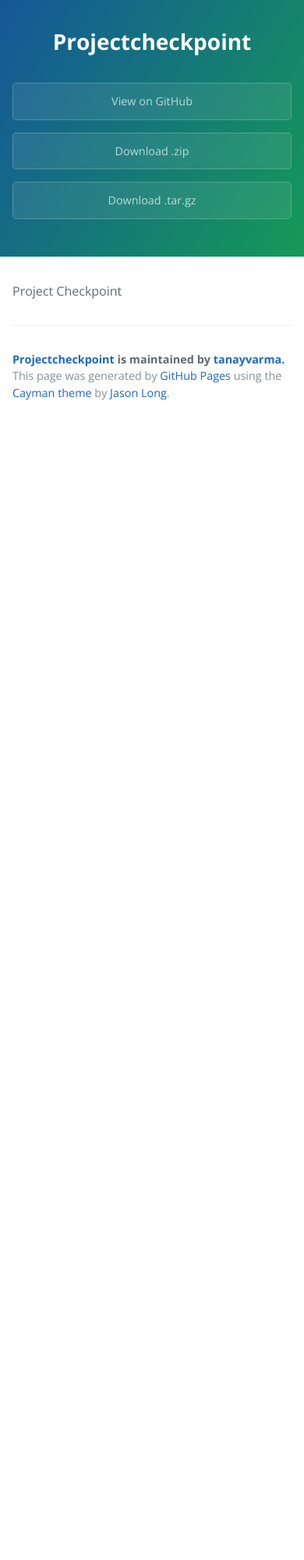
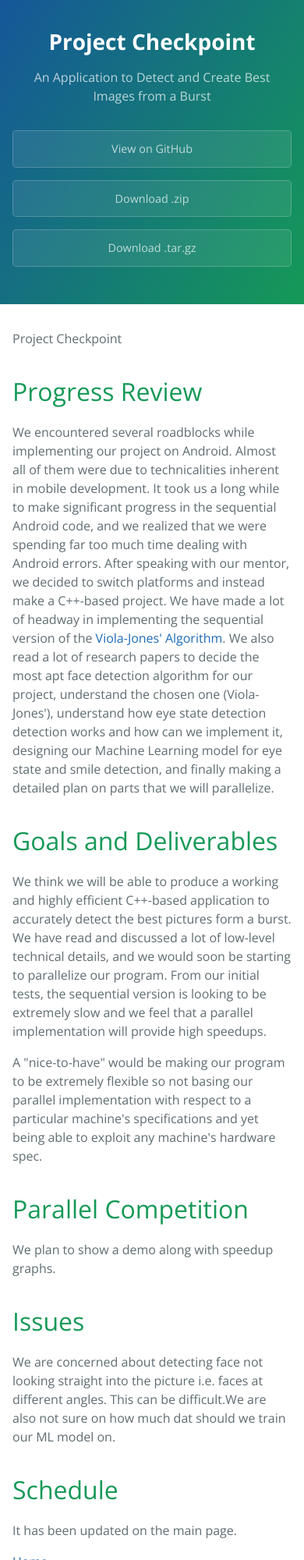
Before and after one commit to tanayvarma/projectcheckpoint, a plain HTML site: page index.html in a window 390 px wide. Shown: the top 2000 px of the page at 78% size. Before the commit the page ends 844 px from the top, so only its background shows below. Drawn offline with nearby package versions, Linux system fonts and the light colour scheme.

Commit message:
Create gh-pages branch via GitHub

```diff
--- a/index.html
+++ b/index.html
@@ -2,7 +2,7 @@
 <html lang="en-us">
   <head>
     <meta charset="UTF-8">
-    <title>Projectcheckpoint by tanayvarma</title>
+    <title>Project Checkpoint by tanayvarma</title>
     <meta name="viewport" content="width=device-width, initial-scale=1">
     <link rel="stylesheet" type="text/css" href="stylesheets/normalize.css" media="screen">
     <link href='https://fonts.googleapis.com/css?family=Open+Sans:400,700' rel='stylesheet' type='text/css'>
@@ -11,8 +11,8 @@
   </head>
   <body>
     <section class="page-header">
-      <h1 class="project-name">Projectcheckpoint</h1>
-      <h2 class="project-tagline"></h2>
+      <h1 class="project-name">Project Checkpoint</h1>
+      <h2 class="project-tagline">An Application to Detect and Create Best Images from a Burst</h2>
       <a href="https://github.com/tanayvarma/projectcheckpoint" class="btn">View on GitHub</a>
       <a href="https://github.com/tanayvarma/projectcheckpoint/zipball/master" class="btn">Download .zip</a>
       <a href="https://github.com/tanayvarma/projectcheckpoint/tarball/master" class="btn">Download .tar.gz</a>
@@ -21,8 +21,37 @@
     <section class="main-content">
       <p>Project Checkpoint</p>
 
+<h1>
+<a id="progress-review" class="anchor" href="#progress-review" aria-hidden="true"><span aria-hidden="true" class="octicon octicon-link"></span></a>Progress Review</h1>
+
+<p>We encountered several roadblocks while implementing our project on Android. Almost all of them were due to technicalities inherent in mobile development. It took us a long while to make significant progress in the sequential Android code, and we realized that we were spending far too much time dealing with Android errors. After speaking with our mentor, we decided to switch platforms and instead make a C++-based project. We have made a lot of headway in implementing the sequential version of the <a href="https://en.wikipedia.org/wiki/Viola%E2%80%93Jones_object_detection_framework">Viola-Jones' Algorithm</a>. We also read a lot of research papers to decide the most apt face detection algorithm for our project, understand the chosen one (Viola-Jones'), understand how eye state detection detection works and how can we implement it, designing our Machine Learning model for eye state and smile detection, and finally making a detailed plan on parts that we will parallelize. </p>
+
+<h1>
+<a id="goals-and-deliverables" class="anchor" href="#goals-and-deliverables" aria-hidden="true"><span aria-hidden="true" class="octicon octicon-link"></span></a>Goals and Deliverables</h1>
+
+<p>We think we will be able to produce a working and highly efficient C++-based application to accurately detect the best pictures form a burst. We have read and discussed a lot of low-level technical details, and we would soon be starting to parallelize our program. From our initial tests, the sequential version is looking to be extremely slow and we feel that a parallel implementation will provide high speedups. </p>
+
+<p>A "nice-to-have" would be making our program to be extremely flexible so not basing our parallel implementation with respect to a particular machine's specifications and yet being able to exploit any machine's hardware spec. </p>
+
+<h1>
+<a id="parallel-competition" class="anchor" href="#parallel-competition" aria-hidden="true"><span aria-hidden="true" class="octicon octicon-link"></span></a>Parallel Competition</h1>
+
+<p>We plan to show a demo along with speedup graphs. </p>
+
+<h1>
+<a id="issues" class="anchor" href="#issues" aria-hidden="true"><span aria-hidden="true" class="octicon octicon-link"></span></a>Issues</h1>
+
+<p>We are concerned about detecting face not looking straight into the picture i.e. faces at different angles. This can be difficult.We are also not sure on how much dat should we train our ML model on. </p>
+
+<h1>
+<a id="schedule" class="anchor" href="#schedule" aria-hidden="true"><span aria-hidden="true" class="octicon octicon-link"></span></a>Schedule</h1>
+
+<p>It has been updated on the main page. </p>
+
+<p><a href="tanayvarma.github.io">Home</a></p>
+
       <footer class="site-footer">
-        <span class="site-footer-owner"><a href="https://github.com/tanayvarma/projectcheckpoint">Projectcheckpoint</a> is maintained by <a href="https://github.com/tanayvarma">tanayvarma</a>.</span>
+        <span class="site-footer-owner"><a href="https://github.com/tanayvarma/projectcheckpoint">Project Checkpoint</a> is maintained by <a href="https://github.com/tanayvarma">tanayvarma</a>.</span>
 
         <span class="site-footer-credits">This page was generated by <a href="https://pages.github.com">GitHub Pages</a> using the <a href="https://github.com/jasonlong/cayman-theme">Cayman theme</a> by <a href="https://twitter.com/jasonlong">Jason Long</a>.</span>
       </footer>
```
Also changed, not shown: params.json (+3 -3 lines).
